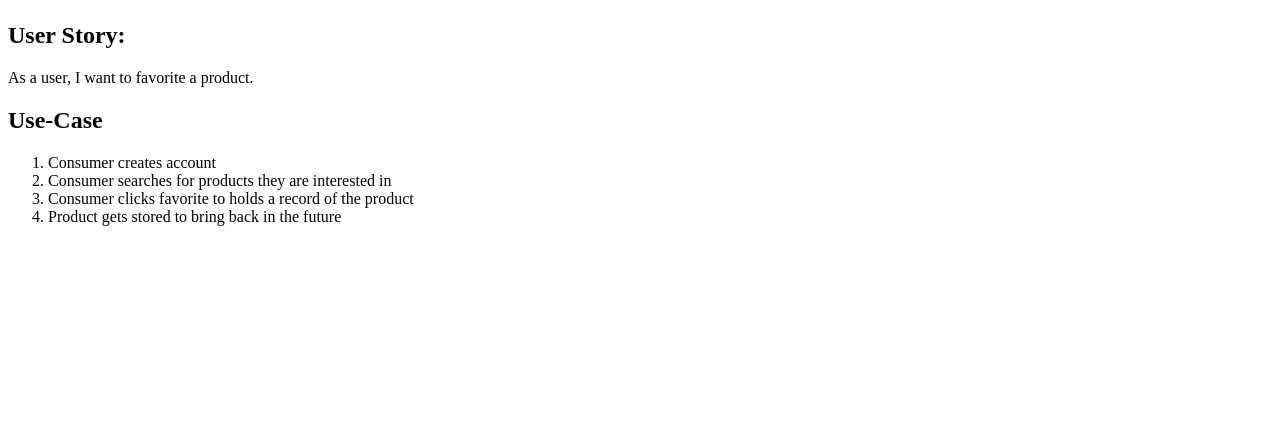
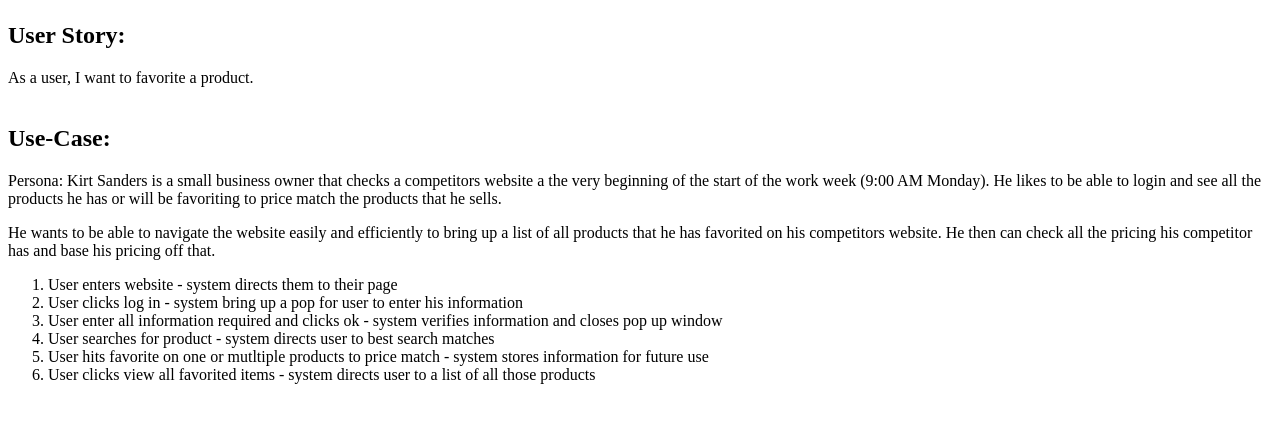
Before and after one commit to Ro-Lopez/data-design, a PHP site: page /use-case.php in a window 1280 px wide. Shown: the part 58-481 px from the top of the page. Run offline with PHP 8.4, Linux system fonts and the light colour scheme.

Commit message:
added information to all 3 php files

```diff
--- a/epic/use-case.php
+++ b/epic/use-case.php
@@ -16,13 +16,21 @@
 
 		<main>
 			<h2>User Story:</h2> As a user, I want to favorite a product.
+			<br><br>
 
-			<h2>Use-Case</h2>
+			<h2>Use-Case:</h2> <p>Persona: Kirt Sanders is a small business owner that checks a competitors website a the very beginning of the start of the work week (9:00 AM Monday). He likes to be able to login and see all the products he has or will be favoriting to price match the products that he sells.</p>
+
+			<p>He wants to be able to navigate the website easily and efficiently to bring up a list of all products that he has favorited on his competitors website. He then can check all the pricing his competitor has and base his pricing off that.</p>
+
+
+
 			<ol>
-				<li>Consumer creates account</li>
-				<li>Consumer searches for products they are interested in</li>
-				<li>Consumer clicks favorite to holds a record of the product</li>
-				<li>Product gets stored to bring back in the future</li>
+				<li>User enters website - system directs them to their page</li>
+				<li>User clicks log in - system bring up a pop for user to enter his information</li>
+				<li>User enter all information required and clicks ok - system verifies information and closes pop up window</li>
+				<li>User searches for product - system directs user to best search matches</li>
+				<li>User hits favorite on one or mutltiple products to price match - system stores information for future use</li>
+				<li>User clicks view all favorited items - system directs user to a list of all those products</li>
 			</ol>
 
 		</main>
```
Also changed, not shown: epic/conceptual-model.php (+21 -2 lines), epic/persona.php (+43 -8 lines).
